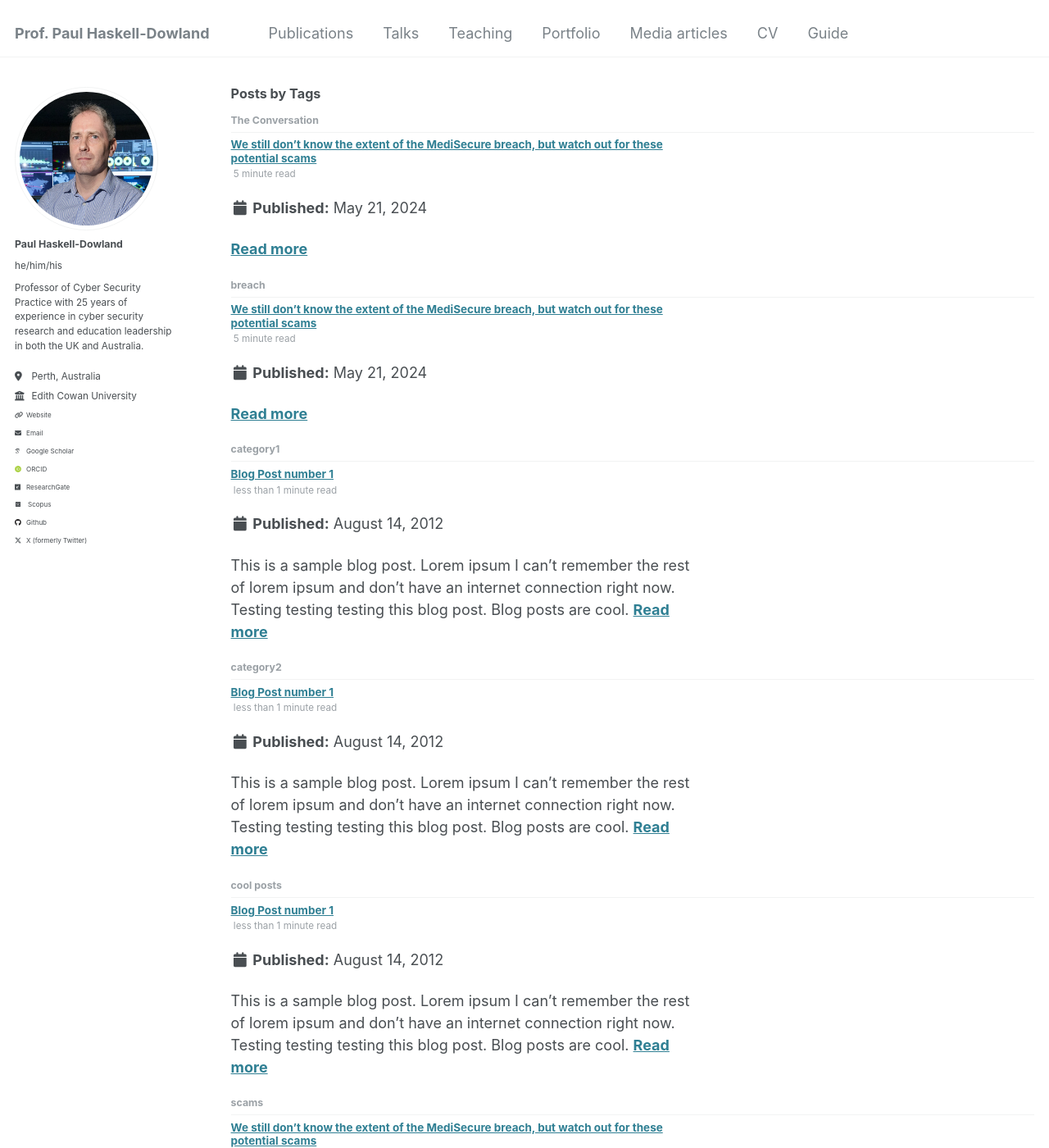
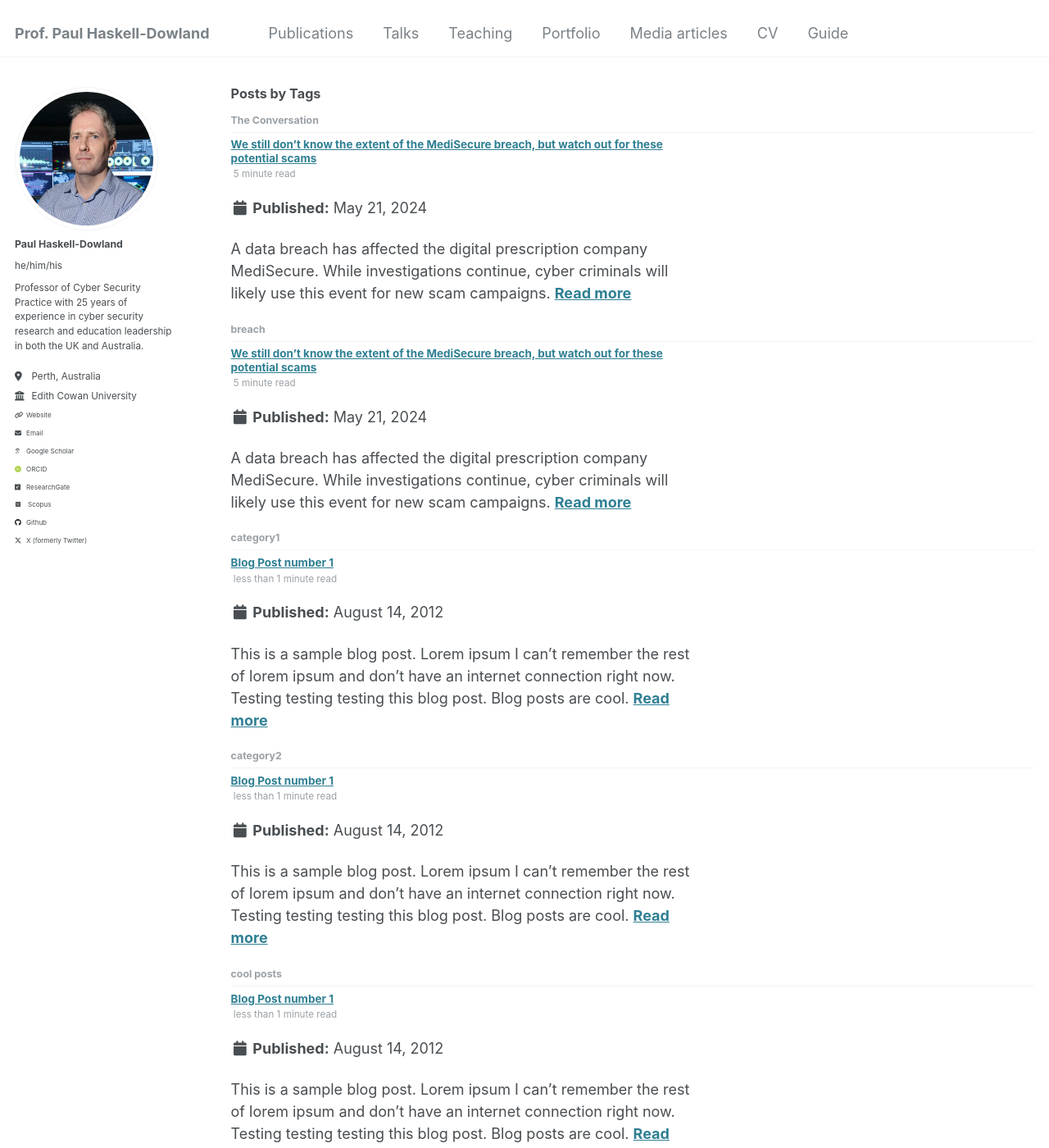
Before and after one commit to pdowland/phdweb, a Jekyll site: the page built from _pages/tag-archive.html, in a window 1280 px wide and 1400 px high. Shown: the whole window at 82% size. Built offline with Jekyll 4.4.1, drawn with Linux system fonts in a browser that asks for light colours; some web fonts are replaced; some of the changed text lies outside the part shown.

Commit message:
Update 2024-05-21-blog-post-4.html

```diff
--- a/_posts/2024-05-21-blog-post-4.html
+++ b/_posts/2024-05-21-blog-post-4.html
@@ -1,5 +1,6 @@
 ---
 title: "We still don’t know the extent of the MediSecure breach, but watch out for these potential scams"
+excerpt: "A data breach has affected the digital prescription company MediSecure. While investigations continue, cyber criminals will likely use this event for new scam campaigns."
 date: 2024-05-21
 permalink: /posts/2024/05/Medisecure/
 tags:
```
